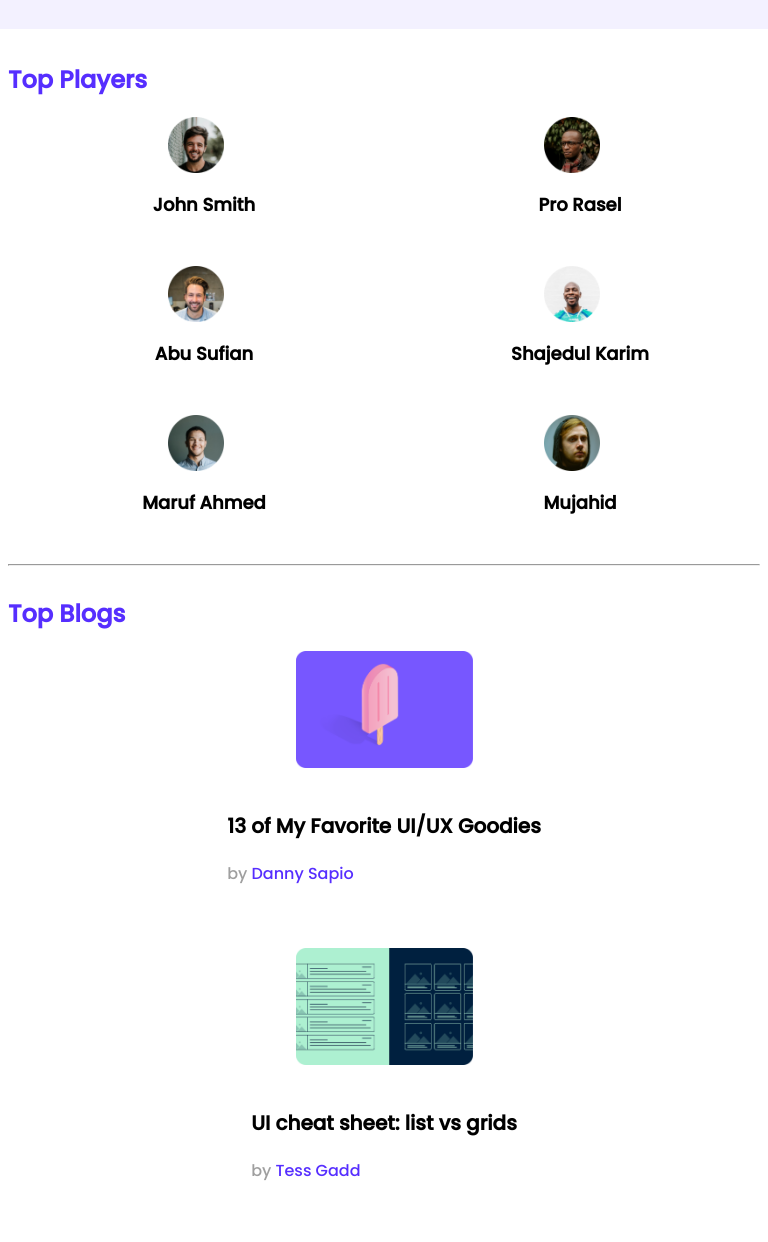
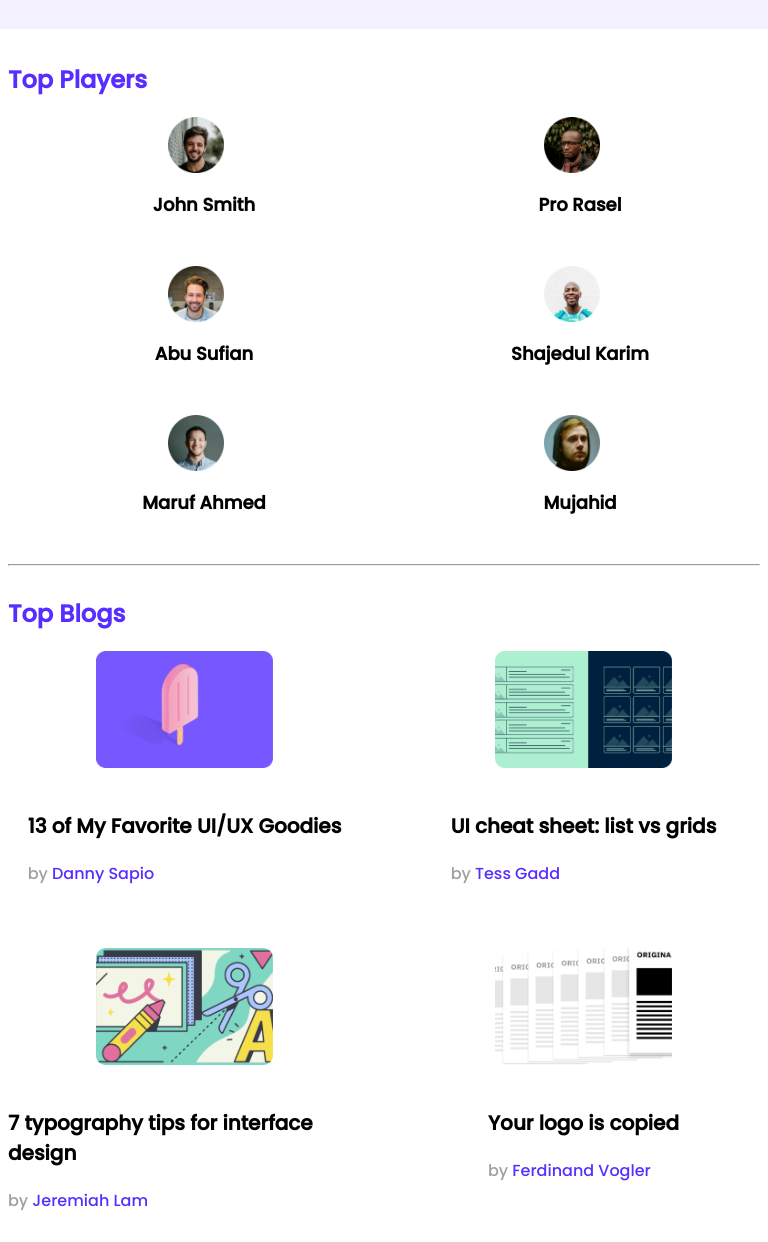
Before and after one commit to mosfiqurRahmanJsd/leader-board2-css3, a plain HTML site: page index.html in a window 768 px wide. Shown: the top 1242 px of the page. Drawn offline with Linux system fonts and the light colour scheme.

Commit message:
responsive

```diff
--- a/styles/style.css
+++ b/styles/style.css
@@ -166,11 +166,11 @@ Media Device
         width: 100%;
     }
 
-    .players {
+    .players,
+    .blogs {
         grid-template-columns: repeat(2, 1fr);
     }
 
-    .blogs,
     .courses {
         grid-template-columns: repeat(1, 1fr);
     }
```
